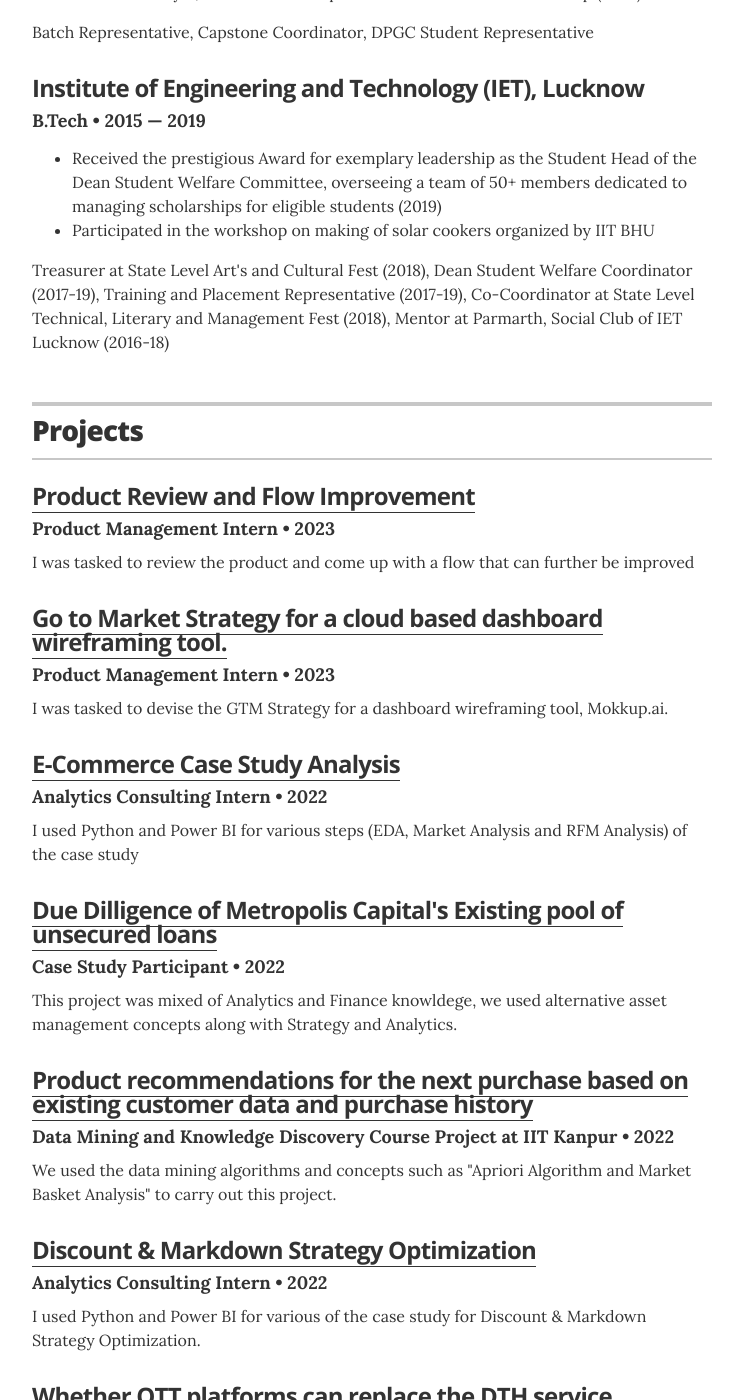
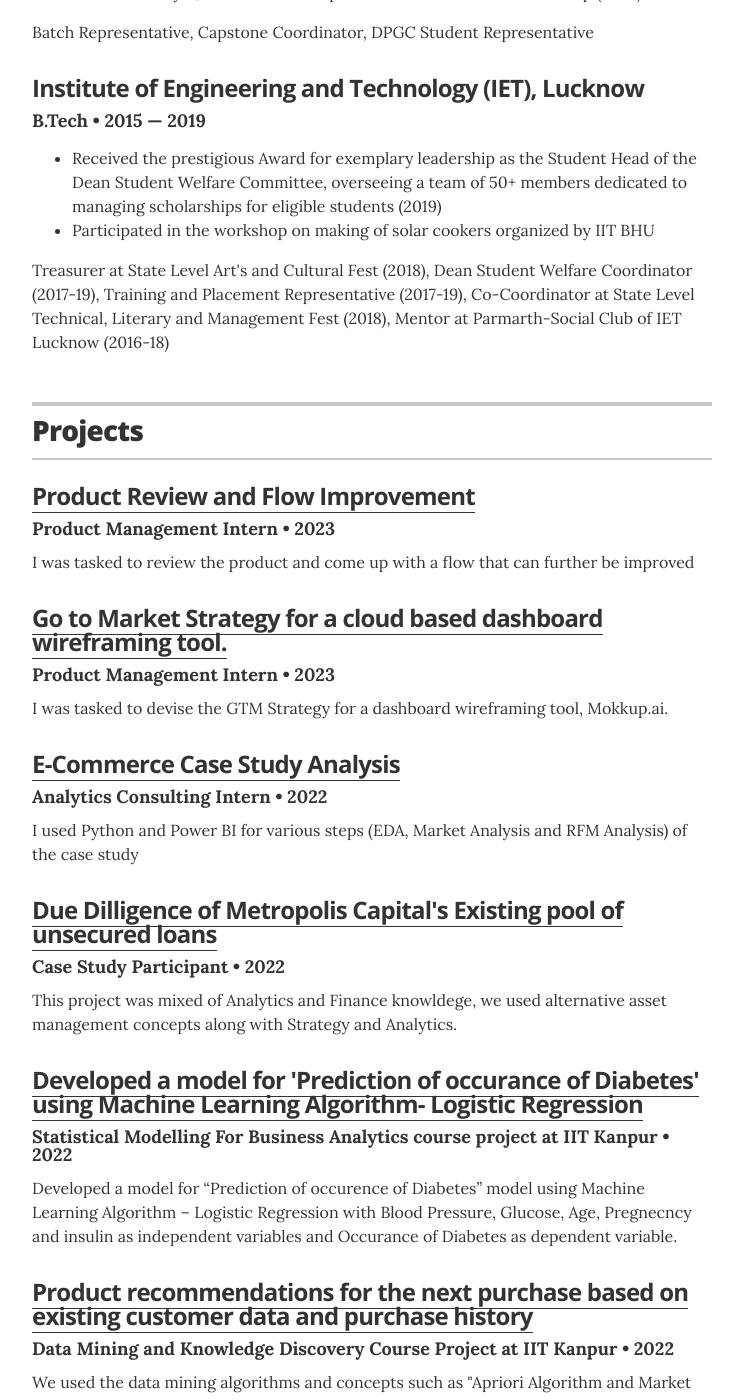
Before and after one commit to ujjwalkshukla/resume, a Jekyll site: the page built from index.html, in a window 1280 px wide and 1400 px high, scrolled down 2344 px. Shown: the whole window, without its empty margins (268-1011 px from the left). Built offline with Jekyll 4.4.1, drawn with Linux system fonts in a browser that asks for light colours.

Commit message:
Projects Updated

```diff
--- a/_data/education.yml
+++ b/_data/education.yml
@@ -15,4 +15,4 @@
   awards:
    - award: Received the prestigious Award for exemplary leadership as the Student Head of the Dean Student Welfare Committee, overseeing a team of 50+ members dedicated to managing scholarships for eligible students (2019)
    - award: Participated in the workshop on making of solar cookers organized by IIT BHU
-  summary: Treasurer at State Level Art's and Cultural Fest (2018), Dean Student Welfare Coordinator (2017-19), Training and Placement Representative (2017-19), Co-Coordinator at State Level Technical, Literary and Management Fest (2018), Mentor at Parmarth, Social Club of IET Lucknow (2016-18)
+  summary: Treasurer at State Level Art's and Cultural Fest (2018), Dean Student Welfare Coordinator (2017-19), Training and Placement Representative (2017-19), Co-Coordinator at State Level Technical, Literary and Management Fest (2018), Mentor at Parmarth-Social Club of IET Lucknow (2016-18)
--- a/_data/projects.yml
+++ b/_data/projects.yml
@@ -29,6 +29,13 @@
   url: "https://docs.google.com/presentation/d/1-DEnKn7b9VeqwqNeA9RYEOROHVKqHDgC/edit?usp=drive_link&ouid=115919429677431796433&rtpof=true&sd=true"
   description: This project was mixed of Analytics and Finance knowldege, we used alternative asset management concepts along with Strategy and Analytics.
 
+# SMBA
+- project: Developed a model for 'Prediction of occurance of Diabetes' using Machine Learning Algorithm- Logistic Regression
+  role: Statistical Modelling For Business Analytics course project at IIT Kanpur
+  duration: 2022
+  url: "https://docs.google.com/presentation/d/1-iv106n_taF7Izlf1rlAMnihdacRvGbq/edit?usp=drive_link&ouid=115919429677431796433&rtpof=true&sd=true"
+  description: Developed a model for “Prediction of occurence of Diabetes” model using Machine Learning Algorithm – Logistic Regression with Blood Pressure, Glucose, Age, Pregnecncy and insulin as independent variables and Occurance of Diabetes as dependent variable.
+
 # Data Mining and Knowledge Discovery
 - project: Product recommendations for the next purchase based on existing customer data and purchase history
   role: Data Mining and Knowledge Discovery Course Project at IIT Kanpur
```
